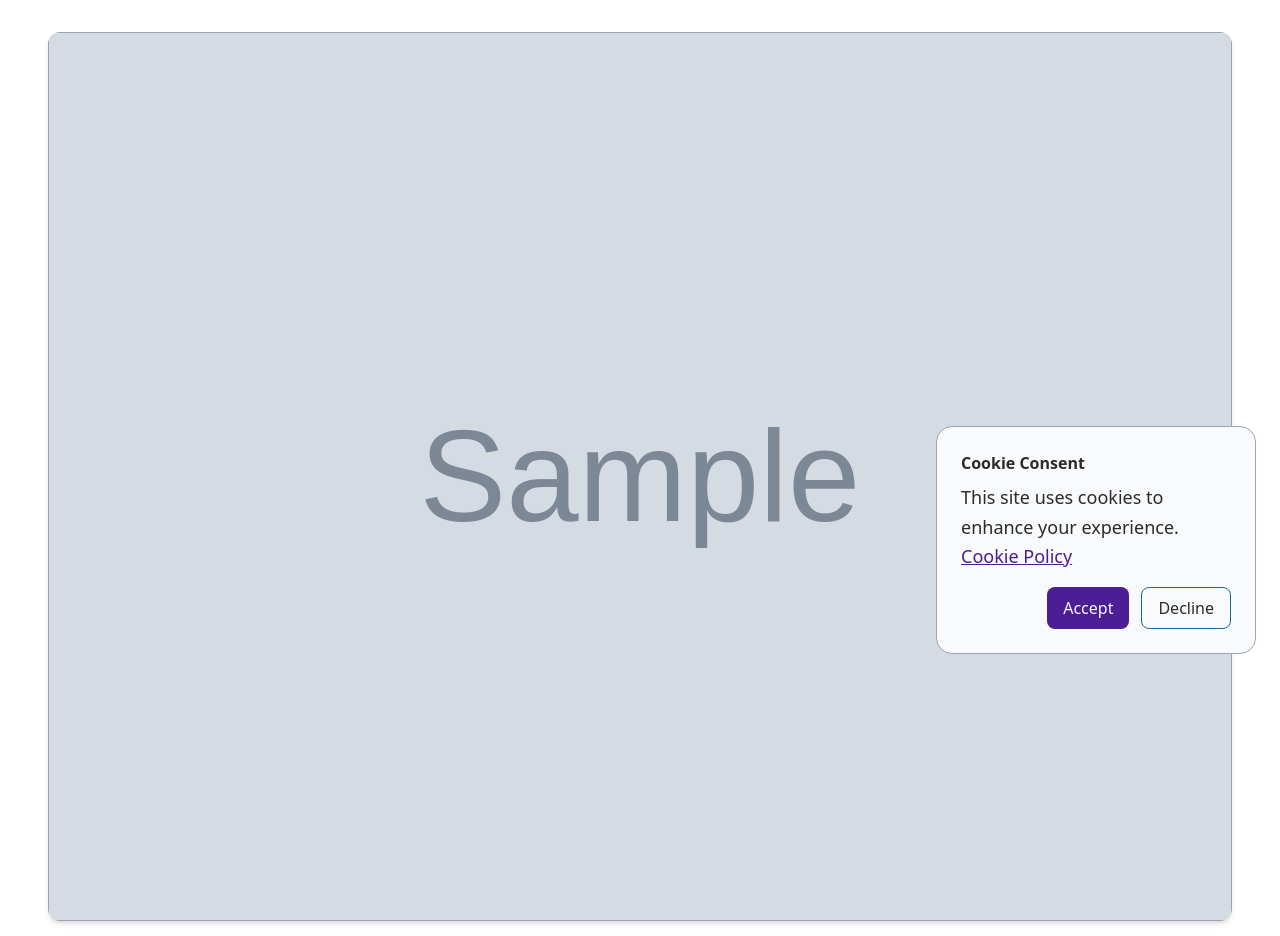
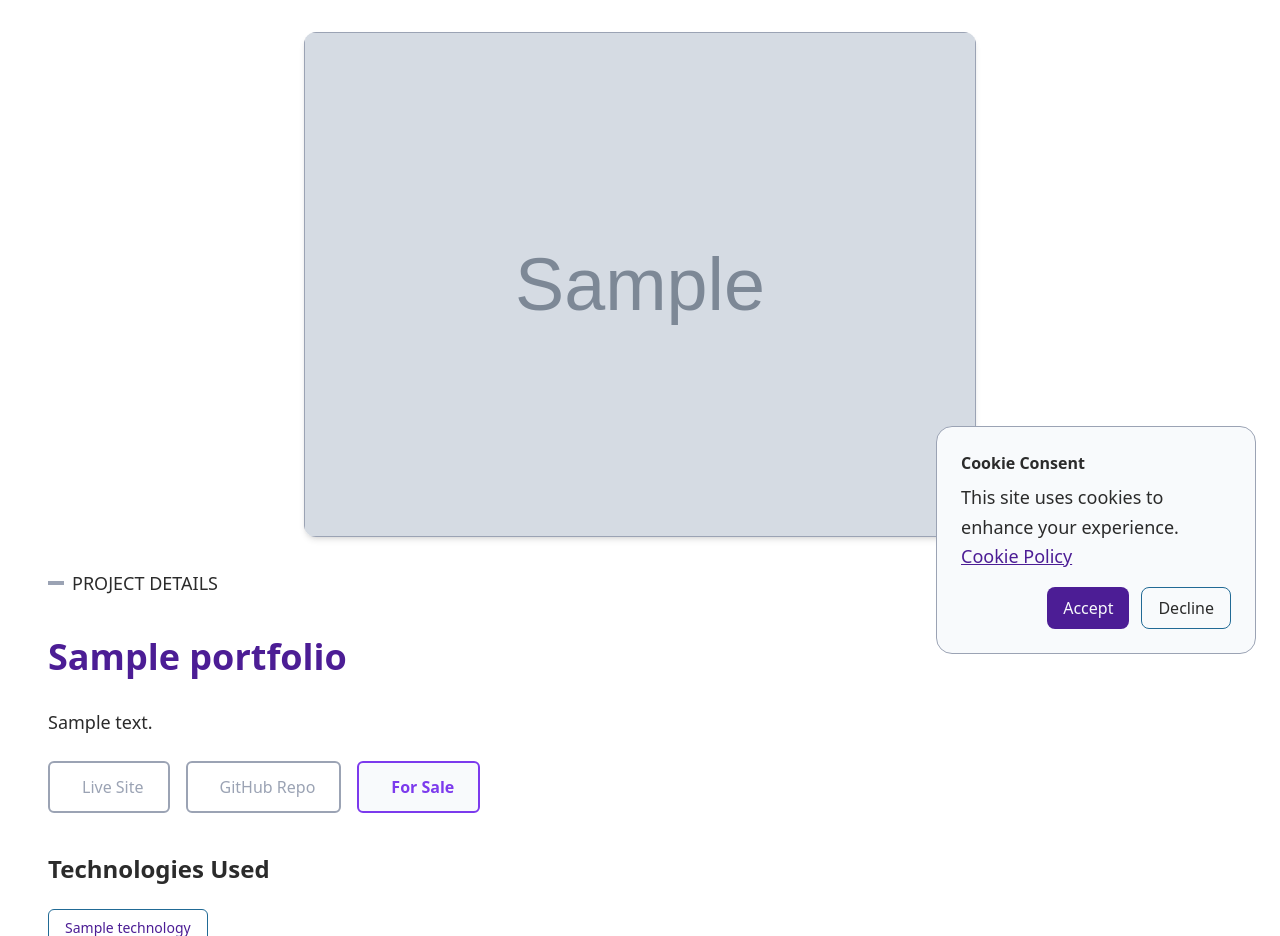
Before and after one commit to djangify/todianedev, a Django app: a page that uses portfolio/templates/portfolio/portfolio_detail.html in a window 1280 px wide. Shown: the part 122-1058 px from the top of the page. Run offline with Django 5.2, Linux system fonts and the light colour scheme; tables that the repository leaves empty hold one stand-in row (values such as "Sample post"); grey boxes marked "Sample" are stand-in pictures; style sheets or scripts are compiled from the project's sources; some libraries are stand-ins or nearby versions.

Commit message:
Update portfolio image to be smaller. Update link to LGS

```diff
--- a/core/templates/core/components/product_grid.html
+++ b/core/templates/core/components/product_grid.html
@@ -121,7 +121,7 @@
           <h3 class="text-xl font-semibold text-brand-primary mb-2">Lead Generation Scout</h3>
           <p class="text-font-main text-base mb-4">A downloadable workspace app that turns a finished product into a 90-day traffic and sales plan — three linked 30-day phases telling you exactly what to focus on each day. No guesswork, no monthly fee.</p>
 
-          <a href="#" class="inline-flex items-center text-brand-dark hover:text-brand-secondary font-medium transition-colors">
+          <a href="https://todiane.com/portfolio/lead-generation-scout/" class="inline-flex items-center text-brand-dark hover:text-brand-secondary font-medium transition-colors">
             See how I drive traffic
              <svg class="w-4 h-4 ml-1" fill="none" stroke="currentColor" viewBox="0 0 24 24">
               <path stroke-linecap="round" stroke-linejoin="round" stroke-width="2" d="M9 5l7 7-7 7"/>
--- a/portfolio/templates/portfolio/portfolio_detail.html
+++ b/portfolio/templates/portfolio/portfolio_detail.html
@@ -12,7 +12,7 @@
 
   <!-- Featured Image -->
   {% if portfolio.display_image %}
-  <div class="mb-8 rounded-xl overflow-hidden shadow-md">
+  <div class="mb-8 mx-auto max-w-2xl rounded-xl overflow-hidden shadow-md">
     <img src="{{ portfolio.display_image }}"
          alt="{{ portfolio.title }}"
          class="w-full h-auto object-cover rounded-lg border border-[color:var(--color-brand-accent)]" />
```
